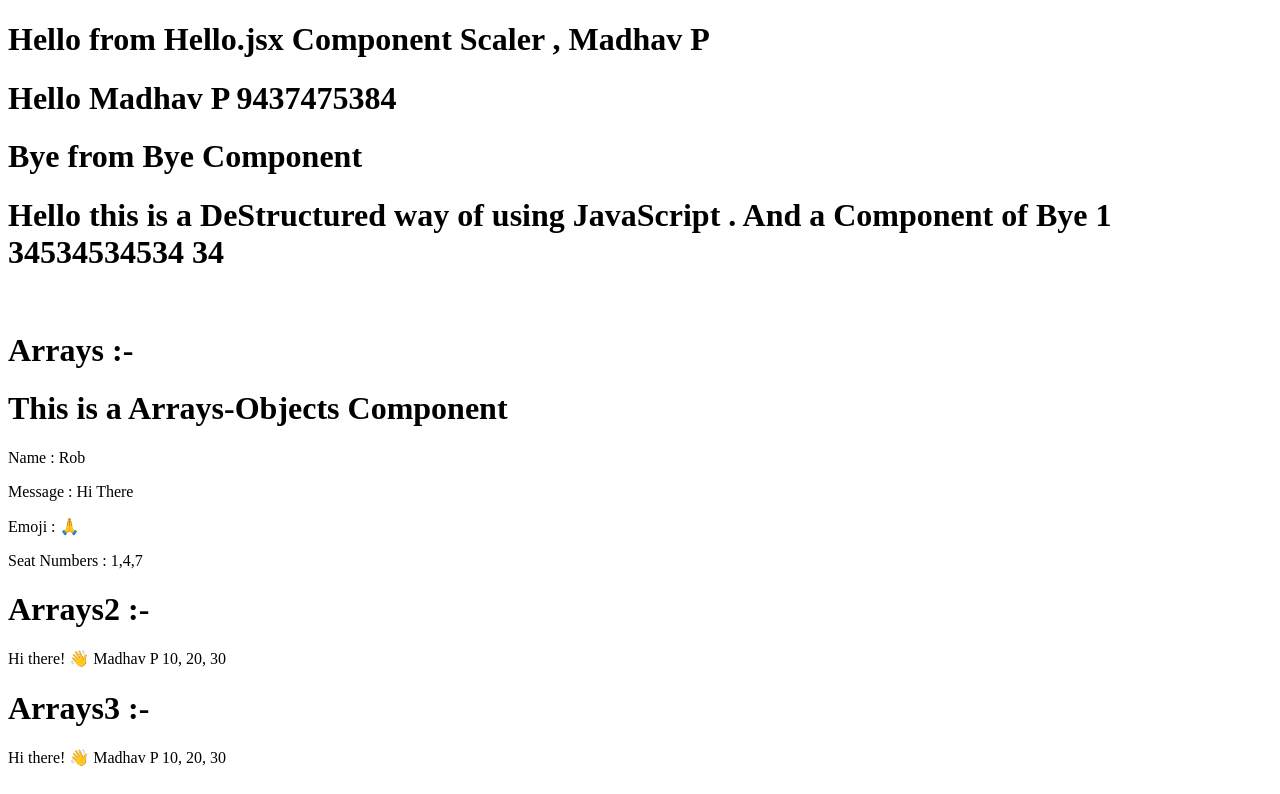
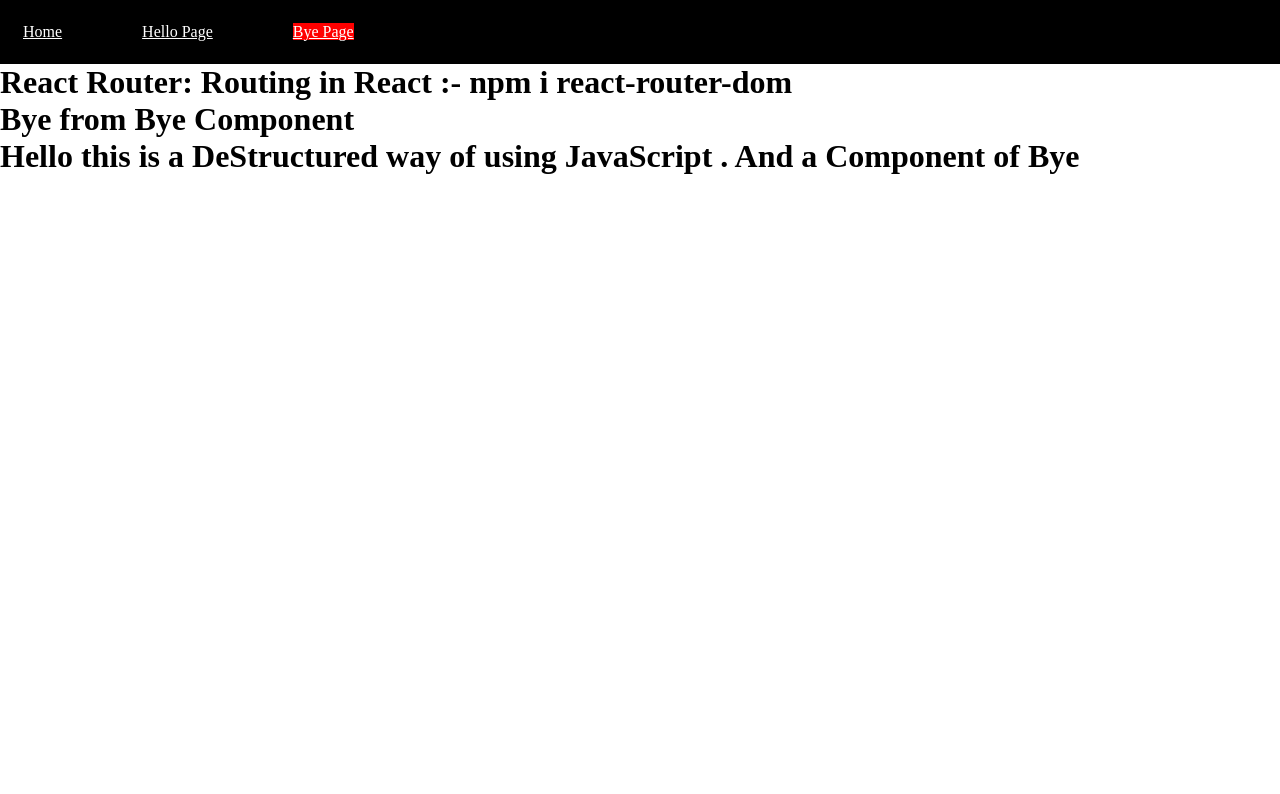
Before and after one commit to Madhav-P-2005/Code-With-React.js, a React (Vite) app in the folder vite-project/: page /bye in a window 1280 px wide. Shown: the top 794 px of the page. Built offline with nearby package versions, Linux system fonts and the light colour scheme.

Commit message:
Learning Phase-8 Completed

```diff
--- /dev/null
+++ b/vite-project/src/RouterApp.jsx
@@ -0,0 +1,55 @@
+import React from "react";
+import { createBrowserRouter, RouterProvider } from "react-router-dom";
+import Hello from "./components/Hello.jsx";
+import Bye from "./components/Bye.jsx";
+import Navbar2 from "./components2-Sigma/RouterNavbar2.jsx";
+import User from "./components2-Sigma/User.jsx";
+
+const router = createBrowserRouter([
+  {
+    path: "/hello",
+    element: (
+      <>
+        <Navbar2 />
+        <Hello />
+      </>
+    ),
+  },
+  {
+    path: "/bye",
+    element: (
+      <>
+        <Navbar2 />
+        <Bye />
+      </>
+    ),
+  },
+  {
+    path: "/home",
+    element: (
+      <>
+        <Navbar2 />
+        <h1>Welcome Home Page!</h1>
+      </>
+    ),
+  },
+  {
+    path: "/user/:username",
+    element: (
+      <>
+        <Navbar2 />
+        <User/>
+      </>
+    ),
+  },
+]);
+
+const RouterApp = () => {
+  return (
+    <>
+      <RouterProvider router={router} />
+    </>
+  );
+};
+
+export default RouterApp;
--- /dev/null
+++ b/vite-project/src/components2-Sigma/Navbar2.css
@@ -0,0 +1,26 @@
+*{
+    padding : 0;
+    margin : 0
+}
+
+
+li {
+    list-style : none;
+    padding : 23px;
+}
+
+li a{
+    color : white;
+}
+
+.red{
+   background-color: red;
+   color:white;
+}
+
+nav ul {
+    display: flex;
+    gap : 34px;
+    background-color: rgb(0, 0, 0);
+    color: rgb(255, 235, 235);
+}
--- /dev/null
+++ b/vite-project/src/components2-Sigma/RouterNavbar2.jsx
@@ -0,0 +1,29 @@
+import React from "react";
+
+import "./Navbar2.css";
+
+import { NavLink } from "react-router-dom";
+const Navbar2 = () => {
+  return (
+    <>
+      <div>
+        <nav>
+        <ul>
+          <li>
+            <NavLink  className = {(e) => {return e.isActive?"red":""}} to="/home">Home</NavLink>
+          </li>
+          <li>
+            <NavLink className = {(e) => {return e.isActive?"red":""}} to="/hello">Hello Page</NavLink>
+          </li>
+          <li>
+            <NavLink  className = {(e) => {return e.isActive?"red":""}}to="/bye">Bye Page</NavLink>
+          </li>
+        </ul>
+        </nav>
+      </div>
+        <h1>React Router: Routing in React :- npm i react-router-dom</h1>
+    </>
+  );
+};
+
+export default Navbar2;
--- /dev/null
+++ b/vite-project/src/components2-Sigma/User.jsx
@@ -0,0 +1,15 @@
+import React from 'react'
+
+import { useParams } from 'react-router-dom'
+
+const User = () => {
+    const params = useParams()
+  return (
+    <>
+      {/* http://localhost:5173/user/Madhav */}
+      <div> I am User {params.username} </div>
+    </>
+  );
+}
+
+export default User
--- a/vite-project/src/main.jsx
+++ b/vite-project/src/main.jsx
@@ -4,16 +4,18 @@ import { createRoot } from "react-dom/client";
 import "bootstrap/dist/js/bootstrap.bundle.min.js";
 // import App3Sigma from './App3Sigma.jsx'
 // import App4Sigma from './App4Sigma.jsx'
-import App from './App.jsx'
+// import App from './App.jsx'
 // import App2Sigma from './App2Sigma.jsx'
+import RouterApp from "./RouterApp.jsx";
 // import AppExercise from "./AppExercise";
 
 createRoot(document.getElementById("root")).render(
   <StrictMode>
-    <App />
+    {/* <App /> */}
     {/* <App2Sigma/> */}
     {/* <App3Sigma/> */}
     {/* <App4Sigma/> */}
     {/* <AppExercise /> */}
+    <RouterApp/>
   </StrictMode>
 );
```
Also changed, not shown: vite-project/src/components2-Sigma/Navbar.jsx (+16 -8 lines).
